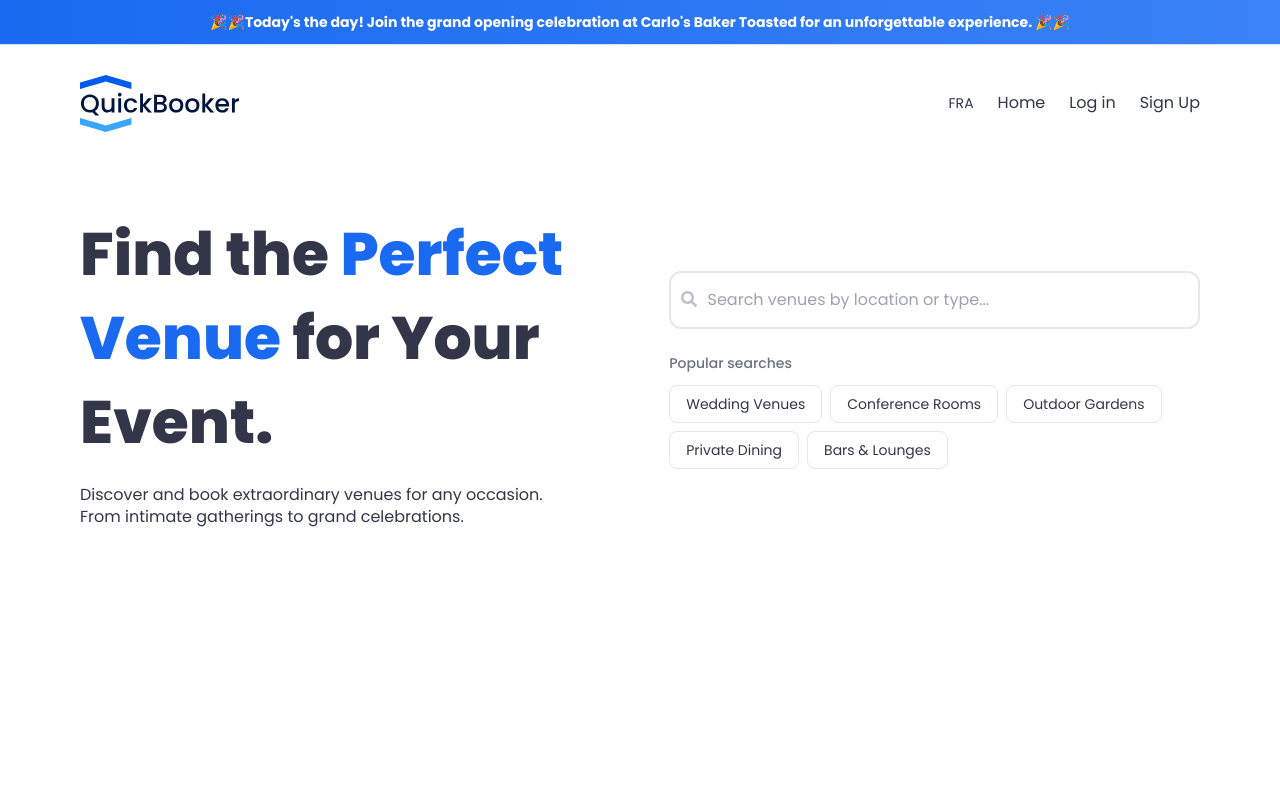
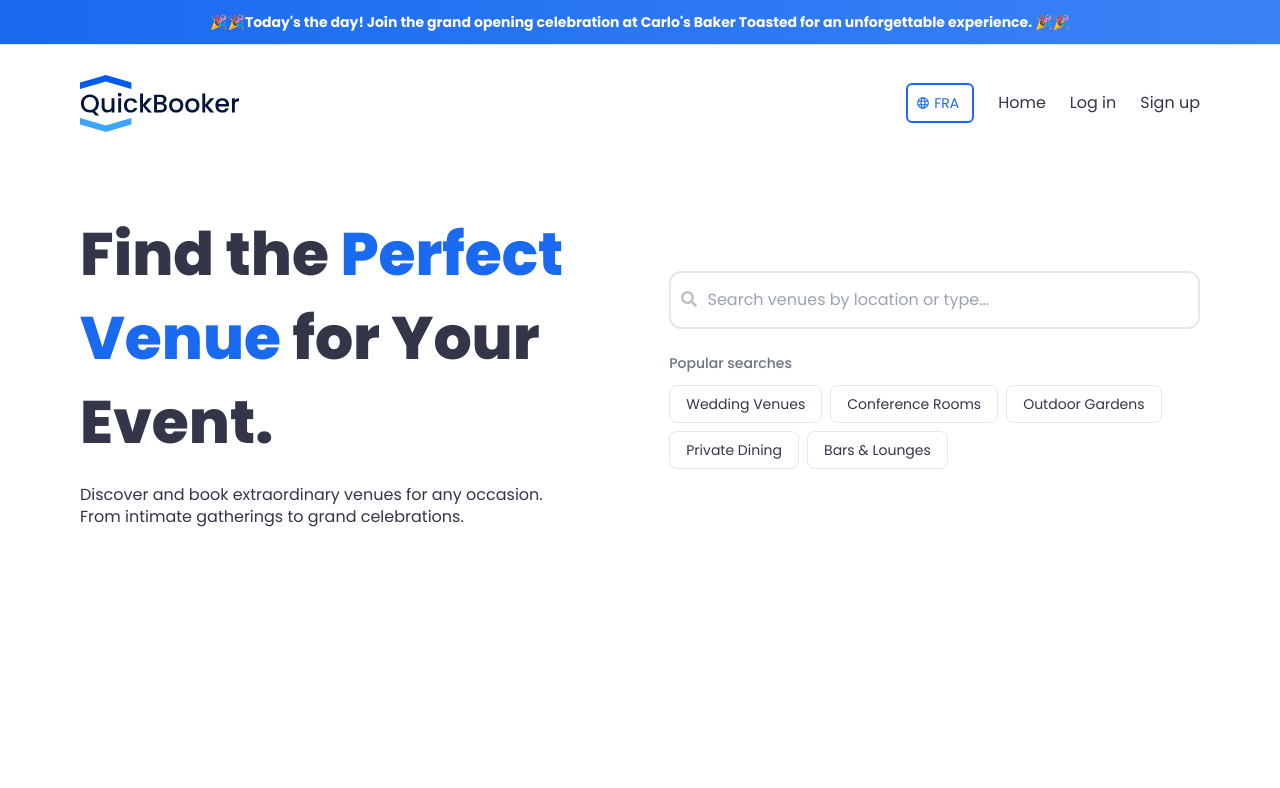
Before and after one commit to luisgcode/Quickbooker, a React (Vite) app: page / in a window 1280 px wide. Shown: the top 788 px of the page. Built offline with nearby package versions, Linux system fonts and the light colour scheme.

Commit message:
New language btn

```diff
--- a/src/components/navbar/Navbar.jsx
+++ b/src/components/navbar/Navbar.jsx
@@ -3,6 +3,7 @@ import { quickBookerLogo } from "../media";
 import { RxHamburgerMenu } from "react-icons/rx";
 import { Link } from "react-router-dom";
 import { useTranslation } from "react-i18next";
+import { MdLanguage } from "react-icons/md";
 
 import "./navbar.css";
 
@@ -42,29 +43,35 @@ const Navbar = () => {
             <li className="text-sm">
               {currentLanguage === "en" ? (
                 <button
+                  className="flex items-center gap-1 border-2 border-blueCompany rounded-md px-2 py-2 text-blueCompany min-w-[68px]"
                   onClick={() => {
                     handleLanguage("fr");
                     setCurrentLanguage("fr");
                   }}
                 >
+                  <MdLanguage />
                   FRA
                 </button>
               ) : currentLanguage === "fr" ? (
                 <button
+                  className="flex items-center gap-1 border-2 border-blueCompany rounded-md px-2 py-2 text-blueCompany min-w-[68px]"
                   onClick={() => {
                     handleLanguage("sp");
                     setCurrentLanguage("sp");
                   }}
                 >
+                  <MdLanguage />
                   SPA
                 </button>
               ) : (
                 <button
+                  className="flex items-center gap-1 border-2 border-blueCompany rounded-md px-2 py-2 text-blueCompany min-w-[68px]"
                   onClick={() => {
                     handleLanguage("en");
                     setCurrentLanguage("en");
                   }}
                 >
+                  <MdLanguage />
                   ENG
                 </button>
               )}
@@ -75,7 +82,7 @@ const Navbar = () => {
                 Log in
               </a>
             </li>
-            <Link to="/signup">Sign Up</Link>
+            <Link to="/signup">Sign up</Link>
           </ul>
           {/* Hamburger Menu Button */}
           <button
```
